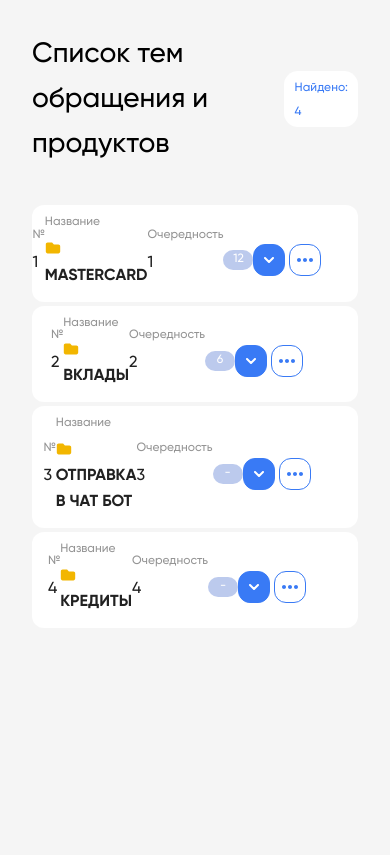
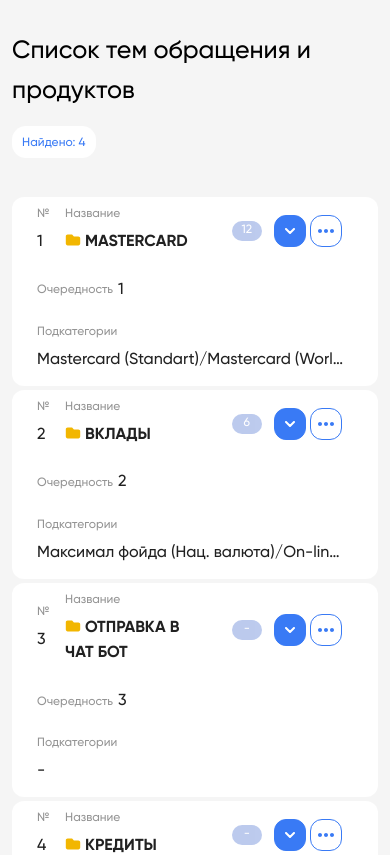
Before and after one commit to NazarovAsadbek/drag-and-drop-vue-3-test-project, a Vue app: page / in a window 390 px wide. Shown: the top 855 px of the page. Built offline with nearby package versions, Linux system fonts and the light colour scheme.

Commit message:
[QA] adaptive done

```diff
--- a/src/assets/components/accordion.scss
+++ b/src/assets/components/accordion.scss
@@ -7,11 +7,16 @@
 
   &-header {
     display: grid;
-    grid-template-columns: 1fr 3fr 3fr 7fr 2fr 2fr;
+    grid-template-columns: 1fr 4fr 4fr 12fr 1fr 2fr;
     grid-template-rows: 1fr;
     align-items: center;
-    justify-content: center;
     text-align: start;
+    @media (min-width: 769px) and (max-width: 1024px) {
+      grid-template-columns: 1fr 3fr 3fr 1fr 1fr;
+    }
+    @media all and (max-width: 767px) {
+      grid-template-columns: 1fr 5fr 2fr 3fr;
+    }
 
     &.opened {
       border-bottom: 1px solid $color_quinary;
@@ -26,7 +31,11 @@
     &__chip {
       display: flex;
       justify-content: flex-end;
-      & div {
+      @media all and (max-width: 960px) {
+        margin-top: 0;
+      }
+
+      div {
         width: 30px;
         height: 20px;
         background: $color_secondary;
@@ -45,14 +54,33 @@
       }
     }
 
+    &__queue {
+      @media all and (max-width: 960px) {
+        display: flex;
+        flex-direction: row;
+        align-items: center;
+        p {
+          margin: 0 5px 0 0 !important;
+        }
+      }
+      @media all and (max-width: 767px) {
+        grid-column-start: 1;
+        grid-column-end: -1;
+        order: 2 !important;
+      }
+    }
     &__actions {
       display: flex;
       align-items: center;
       justify-content: end;
-      margin-right: 25px;
+      gap: 12px;
+      @media all and (max-width: 960px) {
+        margin-top: 0;
+        gap: 0;
+      }
     }
 
-    & div {
+    & > div {
       padding: 10px 0 12px 0;
 
       & p:first-child {
@@ -68,7 +96,32 @@
         font-size: 16px;
         color: $color_black_lighten-2;
       }
+
+      @media (min-width: 768px) and (max-width: 1024px) {
+        &:not(.accordion-header__subfolders) {
+          display: flex;
+          flex-direction: row;
+          align-items: center;
+
+          p {
+            margin: 0 0 0 10px;
+          }
+        }
+      }
+      @media (min-width: 320px) and (max-width: 1024px) {
+        &:not(.accordion-header__subfolders) {
+          order: 1;
+        }
+        &.accordion-header__subfolders {
+          grid-column-start: 1;
+          grid-column-end: -1;
+          order: 2;
+          width: 100%;
+        }
+      }
     }
+
+
   }
 
   &-panel {
@@ -103,6 +156,7 @@
         color: $color_black_lighten-2;
       }
     }
+
     &__actions {
       display: flex;
       align-items: center;
--- a/src/assets/components/menu-context.scss
+++ b/src/assets/components/menu-context.scss
@@ -2,13 +2,13 @@
 
 .context-menu {
   position: absolute;
-  border: 1px solid $color_grey_darken-2;
+  //border: 1px solid $color_grey_darken-2;
   z-index: 10;
   background: $color_white;
-  box-shadow: 0 4px 4px rgba(0, 0, 0, 0.06), 0 2.79304px 5.32008px rgba(0, 0, 0, 0.0503198), 0 1.16225px 2.21381px rgba(0, 0, 0, 0.07);
+  box-shadow: 0px 4px 4px rgba(0, 0, 0, 0.06), 0px 2.8px 5.3px rgba(0, 0, 0, 0.05), 0px 1.1px 2.2px rgba(0, 0, 0, 0.07);
   border-radius: 12px;
   min-width: 180px;
-
+  right: 0;
   &-list {
     margin: 0;
     padding: 4px;
@@ -17,7 +17,11 @@
       display: flex;
       align-items: center;
       justify-content: flex-start;
-      padding: 0;
+      width: 100%;
+      padding: 5px 12px;
+      background: none;
+      box-shadow: none;
+      border: 0;
 
       & span {
         display: block;
--- a/src/assets/main.scss
+++ b/src/assets/main.scss
@@ -4,9 +4,9 @@
 @import "components/inedx.scss";
 
 #app {
-  max-width: 1280px;
+  max-width: 1680px;
   margin: 0 auto;
-  padding: 2rem;
+  padding: 2rem 12px;
   font-weight: normal;
 }
 
@@ -16,11 +16,17 @@
     align-items: center;
     gap: 14px;
     margin-bottom: 39px;
-
+    @media all and (max-width: 640px) {
+      flex-direction: column;
+      align-items: flex-start;
+    }
     &__text {
       font-size: 28px;
       font-weight: 500;
       color: $color_black;
+      @media all and (max-width: 480px) {
+        font-size: 25px;
+      }
     }
 
     &__chip {
--- a/src/components/base/AppAccordion/Accordion.header.vue
+++ b/src/components/base/AppAccordion/Accordion.header.vue
@@ -6,7 +6,7 @@
       <p class="text-center">{{ getCurrentOrderNumber }}</p>
     </div>
     <!--  Accordion name  -->
-    <div>
+    <div class="accordion-header__name">
       <p>Название</p>
       <app-input
           v-show="isCardEditable"
@@ -21,12 +21,12 @@
       </p>
     </div>
     <!--  Accordion order number  -->
-    <div>
+    <div class="accordion-header__queue">
       <p>Очередность</p>
       <p>{{ getCurrentOrderNumber }}</p>
     </div>
     <!--  Accordion Subcategories  -->
-    <div class="overflow-hidden">
+    <div class="accordion-header__subfolders overflow-hidden">
       <p>Подкатегории</p>
       <p class="text-truncate">{{ getChildrenString }}</p>
     </div>
--- a/src/components/base/AppAccordion/Accordion.panel.vue
+++ b/src/components/base/AppAccordion/Accordion.panel.vue
@@ -6,7 +6,7 @@
       <p class="text-center fw-500">{{ consistentIndex }}</p>
     </div>
     <!--  Accordion name  -->
-    <div>
+    <div class="accordion-panel__name">
       <p>Название</p>
       <app-input
           v-show="isCardEditable"
@@ -21,7 +21,7 @@
       </p>
     </div>
     <!--  Accordion order number  -->
-    <div>
+    <div class="accordion-panel__queue">
       <p>Очередность</p>
       <p class="fw-500">{{ childIndex + 1 }}</p>
     </div>
--- a/src/components/base/AppDropdownMenu.vue
+++ b/src/components/base/AppDropdownMenu.vue
@@ -1,10 +1,10 @@
 <template>
-  <button
+  <div
       class="context-menu"
       @click="$emit('onClick')"
   >
     <div class="context-menu-list">
-      <div
+      <button
           class="context-menu-list__item"
           v-for="({id, label, icon, action}) in list"
           :key="id"
@@ -12,9 +12,9 @@
       >
         <img :src="icon" alt="">
         <span>{{ action === 'edit' ? computedLabel : label }}</span>
-      </div>
+      </button>
     </div>
-  </button>
+  </div>
 </template>
 
 <script>
```
